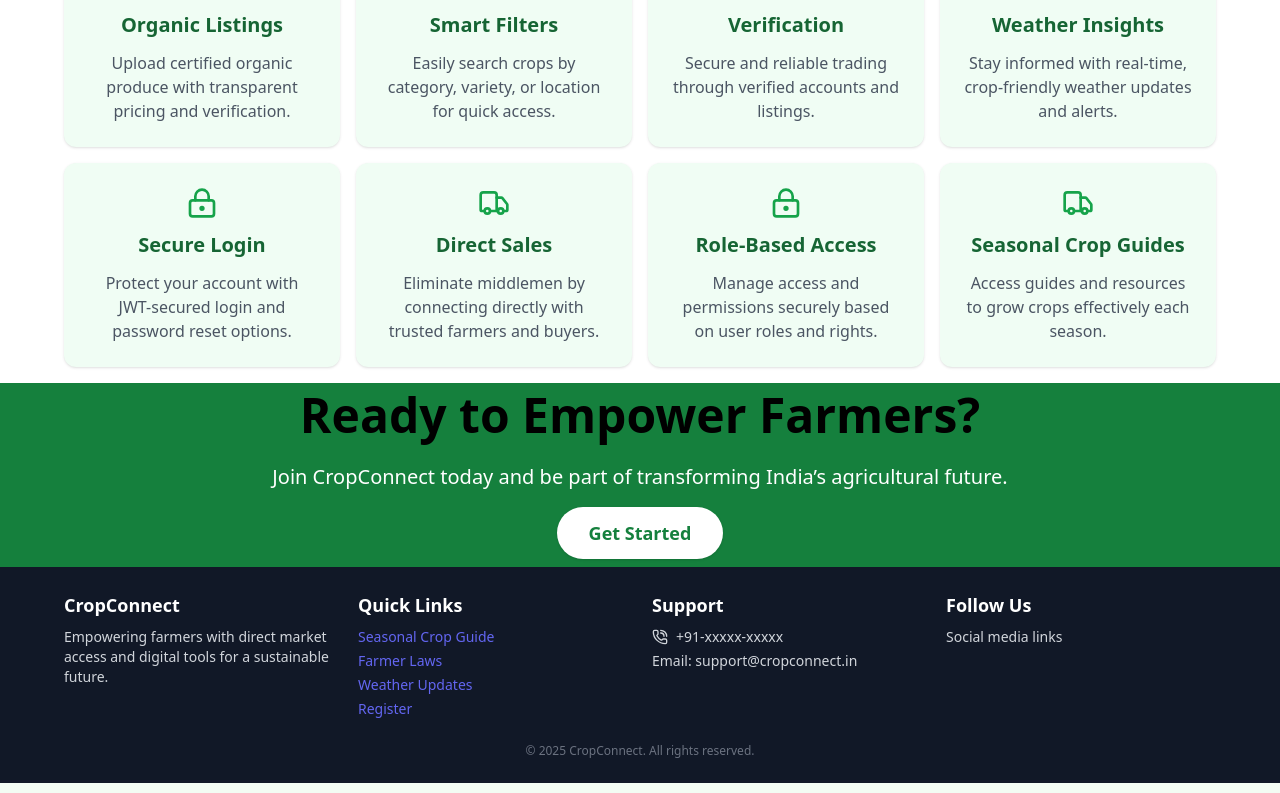
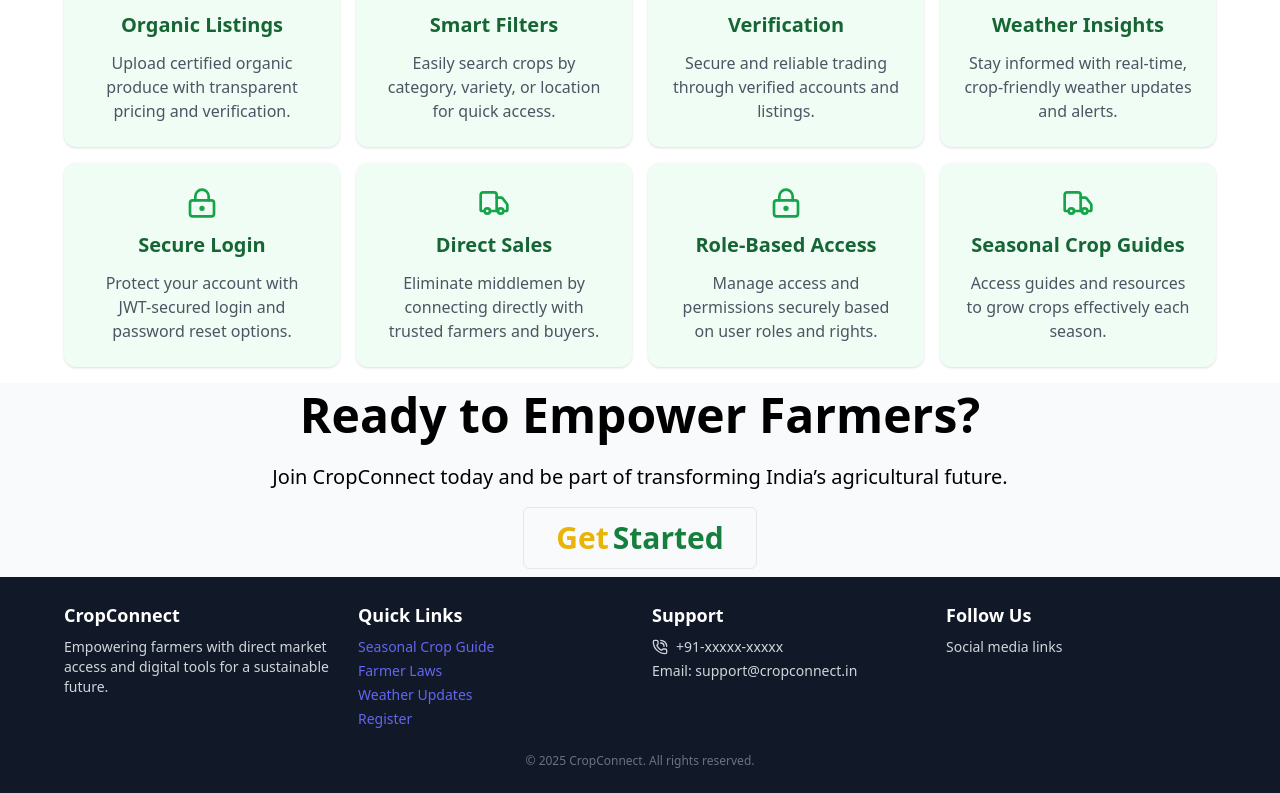
Before and after one commit to Bikash-design-lab/CropConnect-, a React (Vite) app in the folder Frontend/: page / in a window 1280 px wide. Shown: the part 1619-2412 px from the top of the page. Built offline with nearby package versions, Linux system fonts and the light colour scheme; no server answers.

Commit message:
"change theme color"

```diff
--- a/Frontend/src/pages/Home.jsx
+++ b/Frontend/src/pages/Home.jsx
@@ -173,7 +173,7 @@
 
 
       {/* Call to Action */}
-      <section className="w-full py-2 px-4 sm:px-8 lg:px-16 bg-green-700 text-white text-center">
+      <section className="w-full py-2 px-4 sm:px-8 lg:px-16  text-black text-center">
         <div className="max-w-4xl mx-auto">
           <h4 className="text-2xl text-black lg:text-5xl font-extrabold mb-6">
             Ready to Empower Farmers?
@@ -184,10 +184,14 @@
           </p>
           <Link
             to="/signup"
-            className="inline-block bg-white text-green-700 font-semibold px-8 py-3 rounded-full shadow hover:bg-gray-100  transition text-sm sm:text-base lg:text-lg"
+            className="inline-flex items-center gap-1
+             text-2xl sm:text-3xl lg:text-3xl font-bold
+             px-4 sm:px-6 lg:px-8 border rounded-md sm:py-3 hover:underline hover:decoration-blue-500 hover:underline-offset-2"
           >
-            Get Started
+            <span className="inline text-yellow-500 font-bold m-0">Get</span>
+            <span className="inline text-green-700 font-bold m-0">Started</span>
           </Link>
+
 
         </div>
       </section>
```
